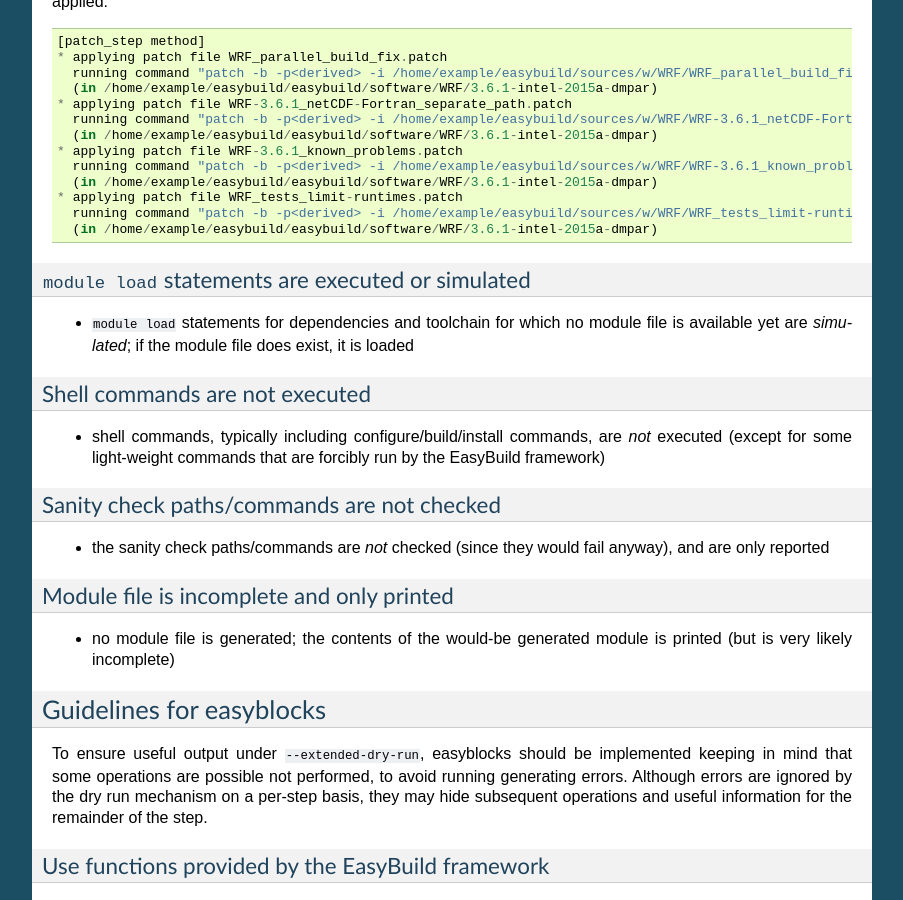
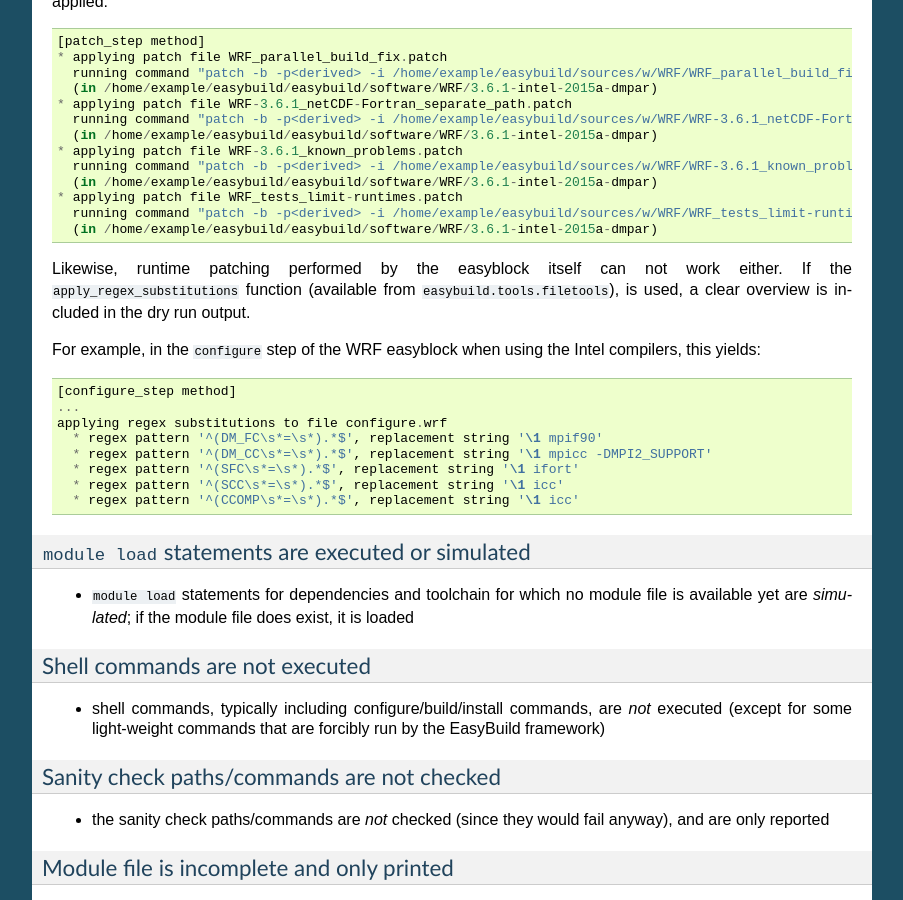
Before and after one commit to easybuilders/easybuild, a Sphinx documentation site: the page built from docs/Extended_dry_run.rst, in a window 1280 px wide and 900 px high, scrolled down 3292 px. Shown: the whole window, without its empty margins (198-1101 px from the left). Built offline with Sphinx 7.4.7, drawn with Linux system fonts in a browser that asks for light colours.

Commit message:
also cover runtime patching

```diff
--- a/docs/Extended_dry_run.rst
+++ b/docs/Extended_dry_run.rst
@@ -186,6 +186,19 @@
       running command "patch -b -p<derived> -i /home/example/easybuild/sources/w/WRF/WRF_tests_limit-runtimes.patch"
       (in /home/example/easybuild/easybuild/software/WRF/3.6.1-intel-2015a-dmpar)
 
+Likewise, runtime patching performed by the easyblock itself can not work either. If the ``apply_regex_substitutions``
+function (available from ``easybuild.tools.filetools``), is used, a clear overview is included in the dry run output.
+
+For example, in the ``configure`` step of the WRF easyblock when using the Intel compilers, this yields::
+
+    [configure_step method]
+    ...
+    applying regex substitutions to file configure.wrf
+      * regex pattern '^(DM_FC\s*=\s*).*$', replacement string '\1 mpif90'
+      * regex pattern '^(DM_CC\s*=\s*).*$', replacement string '\1 mpicc -DMPI2_SUPPORT'
+      * regex pattern '^(SFC\s*=\s*).*$', replacement string '\1 ifort'
+      * regex pattern '^(SCC\s*=\s*).*$', replacement string '\1 icc'
+      * regex pattern '^(CCOMP\s*=\s*).*$', replacement string '\1 icc'
 
 .. _extended_dry_run_overview_module_load:
 
```
